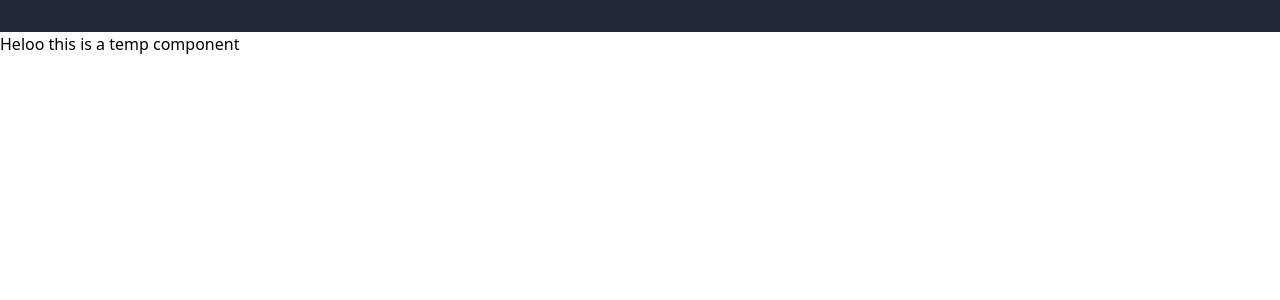
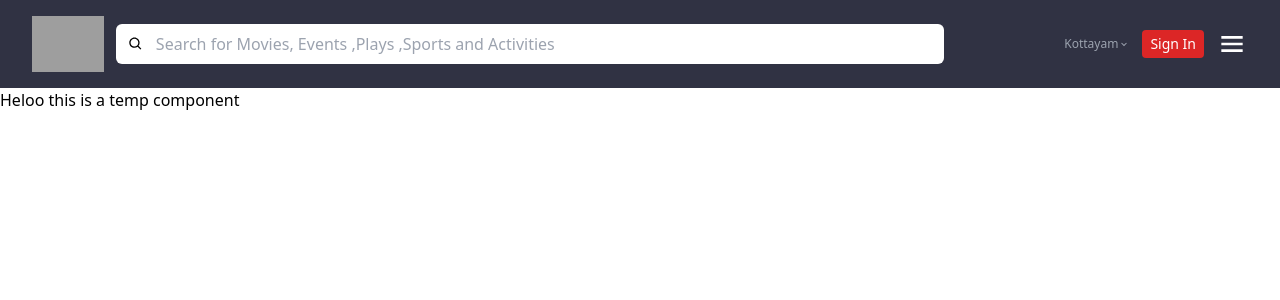
Before and after one commit to adarshnub/bookmyshow, a React (Create React App) app: page / in a window 1280 px wide. Shown: the top 300 px of the page. Built offline with nearby package versions, Linux system fonts and the light colour scheme; grey boxes are pictures that could not be loaded.

Commit message:
Navbar complete

```diff
--- a/src/components/Navbar/navbar.component.jsx
+++ b/src/components/Navbar/navbar.component.jsx
@@ -1,5 +1,5 @@
 import React from "react";
-import {BiChevronRight, BiSearch} from "react-icons/bi";
+import {BiChevronRight, BiSearch, BiMenu, BiChevronDown} from "react-icons/bi";
 
 
 
@@ -18,17 +18,56 @@ const NavSm =()=>{
         </>
     );
 };
-const NavMd =()=>{};
-const NavLg =()=>{};
+const NavMd =()=>{
+    return (
+        <div className="w-full flex items-center gap-3 bg-white px-3 py-2 rounded-md">
+            <BiSearch />
+            <input type="search"
+             className="w-full bg-transparent border-none focus:outline-none"
+             placeholder="Search for Movies, Events ,Plays ,Sports and Activities" />
+        </div>
+    );
+};
+const NavLg =()=>{
+    return (
+        <>
+            <div className="container mx-auto px-4 flex items-center justify-between">
+                <div className="flex items-center w-3/4 gap-3 ">
+                    <div className="w-20 h-14">
+                    < img src="https://seeklogo.com/images/B/bookmyshow-logo-31BC3C7354-seeklogo.com.png"
+                      alt="logo"
+                      className="w-full h-full"  />
+                    </div>
+
+                    <div className="w-full flex items-center gap-3 bg-white px-3 py-2 rounded-md">
+                        <BiSearch />
+                        <input type="search"
+                        className="w-full bg-transparent border-none focus:outline-none"
+                        placeholder="Search for Movies, Events ,Plays ,Sports and Activities" />
+                    </div>
+                </div>
+                    <div className="flex items-center gap-3">
+                    <span className="text-gray-400 text-xs flex items-center">Kottayam <BiChevronDown /></span>
+                    <button className="bg-red-600 text-white px-2 py-1 text-sm rounded">Sign In</button>
+                    <div className="h-8 w-8 text-white">
+                        <BiMenu className="h-full w-full" />
+                    </div>
+                    </div>
+            </div>
+        </>
+    );
+};
+
+
 
 
 const Navbar =()=> {
     return (
         <>
-            <nav className="bg-gray-800 p-4">
+            <nav className="bg-litgray p-4">
                 <div className="md:hidden"> <NavSm /> </div>
-                <div className="hidden md:flex lg:hidden">{/*medium devices*/}</div>
-                <div className="hidden lg:flex">{/*large devices*/}</div>
+                <div className="hidden md:flex lg:hidden"> <NavMd /> </div>
+                <div className="hidden lg:flex"><NavLg /></div>
 
             </nav>
         </>
--- a/src/index.css
+++ b/src/index.css
@@ -1,12 +1,3 @@
 @tailwind base;
 @tailwind components;
 @tailwind utilities;
-
-
-
-
-*{
-  padding:0;
-  margin:0;
-  box-sizing:border-box;
-}
--- a/tailwind.config.js
+++ b/tailwind.config.js
@@ -2,7 +2,10 @@
 module.exports = {
   content: ["./src/**/*.{js,jsx,ts,tsx}",],
   theme: {
-    extend: {},
+
+    extend: {
+      colors: {litgray : '#303243',},
+    },
   },
   plugins: [],
 }
```
